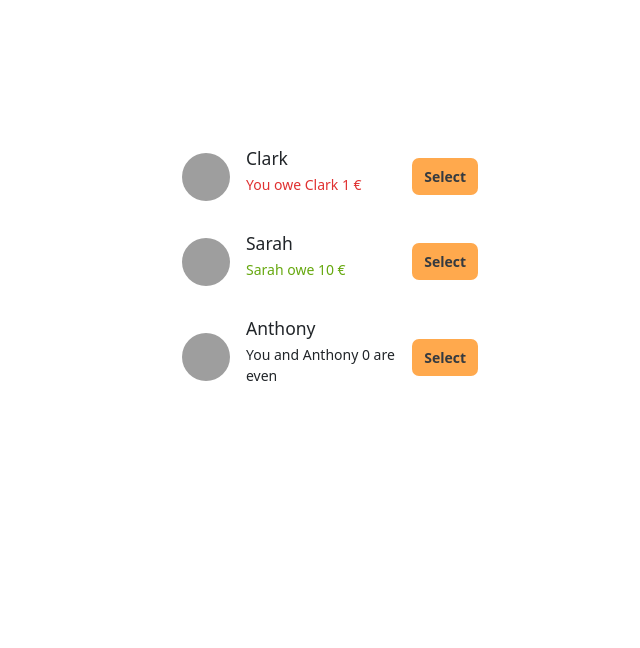
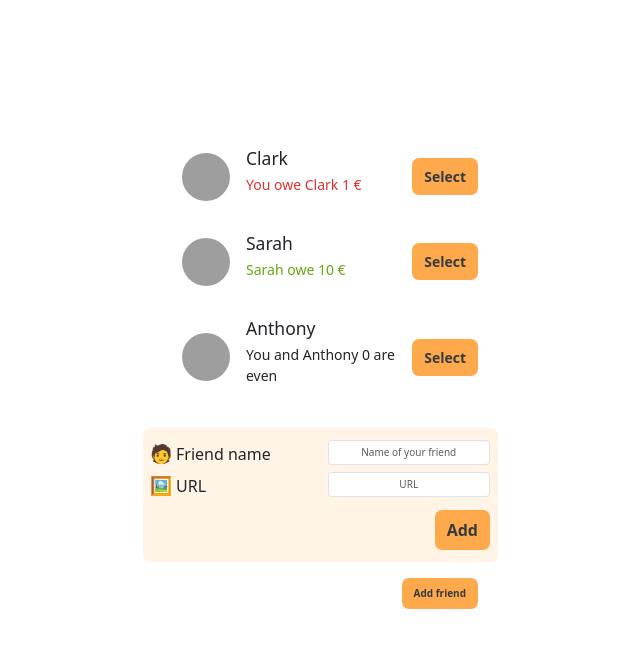
Before and after one commit to IgorZn/react_eat_n_split, a React (Create React App) app: page / in a window 1280 px wide. Shown: the top 648 px of the page, without its empty margins (80-720 px from the left). Built offline with nearby package versions, Linux system fonts and the light colour scheme; grey boxes are pictures that could not be loaded.

Commit message:
Building the Static App Forms - 5:00

```diff
--- a/src/App.css
+++ b/src/App.css
@@ -109,7 +109,7 @@ body {
 
 form {
   font-size: 1.6rem;
-  display: grid;
+  /*display: grid;*/
   align-items: center;
   gap: 1.2rem;
 
--- a/src/App.js
+++ b/src/App.js
@@ -1,6 +1,8 @@
 import './App.css';
 import {Col, Row} from "react-bootstrap";
 import ListFriends from "./components/ListFriends";
+import FormAddFriend from "./components/FormAddFriend";
+import BtnSelect from "./components/BtnSelect";
 
 const friends = [
     {
@@ -28,6 +30,8 @@ function App() {
         <div className="app">
             <div className="sidebar">
                 <ListFriends friends={friends}/>
+                <FormAddFriend/>
+                <BtnSelect>Add friend</BtnSelect>
             </div>
 
         </div>
--- /dev/null
+++ b/src/components/BtnSelect.jsx
@@ -0,0 +1,9 @@
+import React from 'react';
+
+function BtnSelect({children}) {
+    return (
+        <button className={"button"}>{children}</button>
+    );
+}
+
+export default BtnSelect;
--- /dev/null
+++ b/src/components/FormAddFriend.jsx
@@ -0,0 +1,41 @@
+import React from 'react';
+import {Col, Form, Row} from "react-bootstrap";
+import BtnSelect from "./BtnSelect";
+
+function FormAddFriend(props) {
+    return (
+        <>
+            <Row>
+                <Form className={"form-add-friend"}>
+                    <Form.Group className="">
+                        <Row>
+                            <Col className={""}>
+                                <Form.Label>🧑‍Friend name</Form.Label>
+                            </Col>
+                            <Col>
+                                <Form.Control type="text" placeholder="Name of your friend"/>
+                            </Col>
+                        </Row>
+                        <Row>
+                            <Col>
+                                <Form.Label>🖼️URL</Form.Label>
+                            </Col>
+                            <Col>
+                                <Form.Control type="text" placeholder="URL"/>
+                            </Col>
+                        </Row>
+                        <Row>
+                            <Col className={"d-flex justify-content-end col-12"}>
+                                <BtnSelect>Add</BtnSelect>
+                            </Col>
+                        </Row>
+                    </Form.Group>
+
+                </Form>
+            </Row>
+
+        </>
+    );
+}
+
+export default FormAddFriend;
--- a/src/components/Friend.jsx
+++ b/src/components/Friend.jsx
@@ -1,5 +1,6 @@
 import React from 'react';
 import {Image} from "react-bootstrap";
+import BtnSelect from "./BtnSelect";
 
 function Friend({friend}) {
     return (
@@ -26,7 +27,7 @@ function Friend({friend}) {
                     </p>
                 )}
 
-                <button className={"button"}>Select</button>
+                <BtnSelect>Select</BtnSelect>
             </li>
         </>
     );
```
